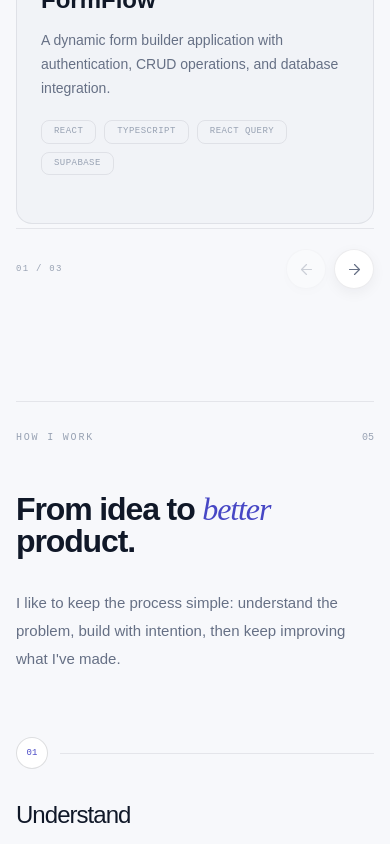
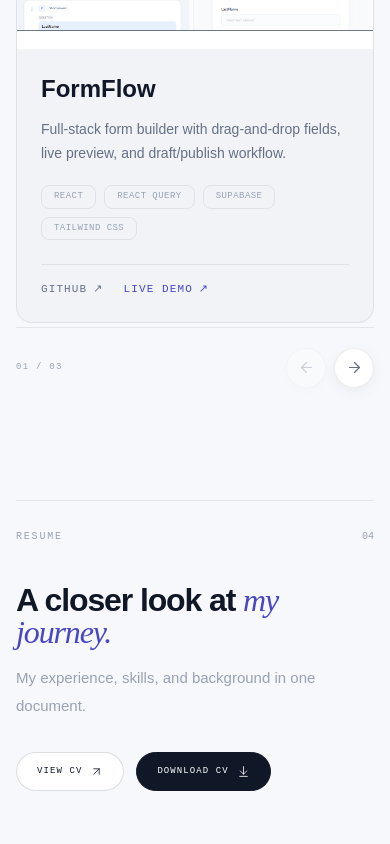
Before and after one commit to Ali-jalili/Personal-Portfolio, a React (Vite) app: page / in a window 390 px wide. Shown: the part 3640-4484 px from the top of the page. Built offline with nearby package versions, Linux system fonts and the light colour scheme.

Commit message:
feat: add Resume component with CV viewing and downloading options

```diff
--- a/src/App.tsx
+++ b/src/App.tsx
@@ -10,6 +10,7 @@ import Projects from "./features/projects/Projects";
 import Contact from "./features/contact/Contact";
 import Currently from "./features/currently/Currently";
 import HowIWork from "./features/journey/Journey";
+import Resume from "./features/resume/Resume";
 
 function App() {
   return (
@@ -18,6 +19,7 @@ function App() {
       <About />
       <Skills />
       <Projects />
+      <Resume />
       <HowIWork />
       <Currently />
       <Contact />
--- a/src/data/projects.ts
+++ b/src/data/projects.ts
@@ -9,11 +9,24 @@ export const projects: Project[] = [
     id: "devdesk",
     title: "DevDesk",
     description:
-      "A developer workflow workspace for managing API requests, collections, and environments.",
-    features: [],
-    technologies: ["React", "TypeScript", "Supabase", "Tailwind CSS"],
-    githubUrl: "",
-    liveUrl: "",
+      "A developer workflow workspace for organizing API requests, collections, environments, and project context in one place.",
+    features: [
+      "Authentication and protected routes",
+      "Workspace and collection management",
+      "API request organization",
+      "Environment management",
+      "Workflow-focused dashboard",
+    ],
+    technologies: [
+      "React",
+      "TypeScript",
+      "Supabase",
+      "TanStack Query",
+      "Tailwind CSS",
+      "React Router",
+    ],
+    githubUrl: "https://github.com/Ali-jalili/DevDesk",
+    liveUrl: "https://devdesk-omega.vercel.app/",
     image: devdeskImage,
     featured: true,
   },
@@ -22,11 +35,18 @@ export const projects: Project[] = [
     id: "formflow",
     title: "FormFlow",
     description:
-      "A dynamic form builder application with authentication, CRUD operations, and database integration.",
-    features: [],
-    technologies: ["React", "TypeScript", "React Query", "Supabase"],
-    githubUrl: "",
-    liveUrl: "",
+      "Full-stack form builder with drag-and-drop fields, live preview, and draft/publish workflow.",
+    features: [
+      "Drag-and-drop field reordering",
+      "Live preview while editing",
+      "Multiple field types",
+      "Draft and publish workflow",
+      "Public form submission",
+      "Row Level Security",
+    ],
+    technologies: ["React", "React Query", "Supabase", "Tailwind CSS"],
+    githubUrl: "https://github.com/Ali-jalili/FormFlow",
+    liveUrl: "https://form-flow-fawn.vercel.app/",
     image: formflowImage,
     featured: true,
   },
@@ -35,11 +55,25 @@ export const projects: Project[] = [
     id: "nexusos",
     title: "NexusOS",
     description:
-      "An agency management platform for handling business workflows and data management.",
-    features: [],
-    technologies: ["React", "JavaScript", "Supabase"],
-    githubUrl: "",
-    liveUrl: "",
+      "Full-stack agency management platform with React and Supabase. Role-based dashboards for admins, clients, and developers, plus complete project lifecycle tracking.",
+    features: [
+      "Multi-role access (Admin, Client, Developer)",
+      "Full project lifecycle from request to delivery",
+      "Protected routes and role guards",
+      "Supabase authentication and RLS policies",
+      "React Query for server state and caching",
+      "Responsive UI with interactive charts",
+    ],
+    technologies: [
+      "React",
+      "JavaScript",
+      "Supabase",
+      "TanStack React Query",
+      "CSS Modules",
+      "Row Level Security",
+    ],
+    githubUrl: "https://github.com/Ali-jalili/NexusOS-Platform",
+    liveUrl: "https://nexus-os-dashboard-seven.vercel.app/",
     image: nexusosImage,
     featured: false,
   },
--- a/src/features/projects/ProjectCard.tsx
+++ b/src/features/projects/ProjectCard.tsx
@@ -80,21 +80,56 @@ function ProjectCard({ project }: ProjectCardProps) {
         </div>
 
         {/* Links */}
-        <div className="mt-6 flex gap-4">
+        <div className="mt-6 flex items-center gap-5 border-t border-[var(--line)] pt-4">
           {project.githubUrl && (
             <a
               href={project.githubUrl}
               target="_blank"
               rel="noopener noreferrer"
               className="
-                text-sm
+        group/link
+        relative
+        inline-flex
+        items-center
+        gap-1.5
+        font-mono
+        text-[11px]
         font-medium
-                text-[var(--ink)]
+        uppercase
+        tracking-[0.1em]
+        text-[var(--ink-muted)]
         transition-colors
-                hover:text-[var(--accent-strong)]
+        duration-300
+        hover:text-[var(--ink)]
       "
             >
-              GitHub →
+              <span>GitHub</span>
+
+              <span
+                className="
+          inline-block
+          transition-transform
+          duration-300
+          group-hover/link:translate-x-0.5
+          group-hover/link:-translate-y-0.5
+        "
+              >
+                ↗
+              </span>
+
+              <span
+                className="
+          absolute
+          -bottom-1
+          left-0
+          h-px
+          w-0
+          bg-[var(--ink)]
+          transition-all
+          duration-300
+          group-hover/link:w-full
+        "
+              />
             </a>
           )}
 
@@ -104,14 +139,49 @@ function ProjectCard({ project }: ProjectCardProps) {
               target="_blank"
               rel="noopener noreferrer"
               className="
-                text-sm
+        group/link
+        relative
+        inline-flex
+        items-center
+        gap-1.5
+        font-mono
+        text-[11px]
         font-medium
+        uppercase
+        tracking-[0.1em]
         text-[var(--accent-strong)]
         transition-colors
+        duration-300
         hover:text-[var(--accent)]
       "
             >
-              Live Demo →
+              <span>Live Demo</span>
+
+              <span
+                className="
+          inline-block
+          transition-transform
+          duration-300
+          group-hover/link:translate-x-0.5
+          group-hover/link:-translate-y-0.5
+        "
+              >
+                ↗
+              </span>
+
+              <span
+                className="
+          absolute
+          -bottom-1
+          left-0
+          h-px
+          w-0
+          bg-[var(--accent-strong)]
+          transition-all
+          duration-300
+          group-hover/link:w-full
+        "
+              />
             </a>
           )}
         </div>
--- /dev/null
+++ b/src/features/resume/Resume.tsx
@@ -0,0 +1,132 @@
+/** @format */
+
+import { motion } from "framer-motion";
+import { ArrowDownToLine, ArrowUpRight } from "lucide-react";
+
+const ease = [0.22, 1, 0.36, 1] as const;
+
+function Resume() {
+  return (
+    <section id="resume" className="section-tight relative">
+      <div className="container">
+        <motion.div
+          initial={{ opacity: 0, y: 20 }}
+          whileInView={{ opacity: 1, y: 0 }}
+          viewport={{ once: true, amount: 0.2 }}
+          transition={{ duration: 0.8, ease }}
+        >
+          {/* Section Label */}
+          <div className="flex items-center justify-between border-t border-[var(--line)] pt-7">
+            <span className="font-mono text-[10px] uppercase tracking-[0.18em] text-[var(--ink-faint)]">
+              Resume
+            </span>
+
+            <span className="font-mono text-[10px] text-[var(--ink-faint)]">
+              04
+            </span>
+          </div>
+
+          {/* Content */}
+          <div className="mt-10 flex flex-col gap-8 md:flex-row md:items-end md:justify-between">
+            <div className="max-w-2xl">
+              <h2 className="text-heading text-[var(--ink)]">
+                A closer look at{" "}
+                <span className="serif-italic text-[var(--accent-strong)]">
+                  my journey.
+                </span>
+              </h2>
+
+              <p className="mt-4 max-w-lg text-[15px] leading-7 text-[var(--ink-faint)]">
+                My experience, skills, and background in one document.
+              </p>
+            </div>
+
+            {/* Actions */}
+            <div className="flex shrink-0 items-center gap-3">
+              {/* View CV */}
+              <a
+                href="/resume.pdf"
+                target="_blank"
+                rel="noopener noreferrer"
+                className="
+                  group
+                  inline-flex
+                  items-center
+                  gap-2
+                  rounded-full
+                  border
+                  border-[var(--line-strong)]
+                  bg-[var(--surface)]
+                  px-5
+                  py-3
+                  font-mono
+                  text-[9px]
+                  uppercase
+                  tracking-[0.12em]
+                  text-[var(--ink)]
+                  transition-all
+                  duration-300
+                  hover:-translate-y-0.5
+                  hover:border-[var(--accent-strong)]
+                  hover:shadow-[0_8px_24px_rgba(20,24,40,0.08)]
+                "
+              >
+                View CV
+                <ArrowUpRight
+                  size={13}
+                  strokeWidth={1.5}
+                  className="
+                    transition-transform
+                    duration-300
+                    group-hover:translate-x-0.5
+                    group-hover:-translate-y-0.5
+                  "
+                />
+              </a>
+
+              {/* Download CV */}
+              <a
+                href="/resume.pdf"
+                download
+                className="
+                  group
+                  inline-flex
+                  items-center
+                  gap-2
+                  rounded-full
+                  border
+                  border-[var(--ink)]
+                  bg-[var(--ink)]
+                  px-5
+                  py-3
+                  font-mono
+                  text-[9px]
+                  uppercase
+                  tracking-[0.12em]
+                  text-[var(--surface)]
+                  transition-all
+                  duration-300
+                  hover:-translate-y-0.5
+                  hover:shadow-[0_8px_24px_rgba(20,24,40,0.12)]
+                "
+              >
+                Download CV
+                <ArrowDownToLine
+                  size={13}
+                  strokeWidth={1.5}
+                  className="
+                    transition-transform
+                    duration-300
+                    group-hover:translate-y-0.5
+                  "
+                />
+              </a>
+            </div>
+          </div>
+        </motion.div>
+      </div>
+    </section>
+  );
+}
+
+export default Resume;
```
Also changed, not shown: 1 other file (tests, documents, lock files or other folders). Lines whose indentation alone changed are shown as unchanged.
